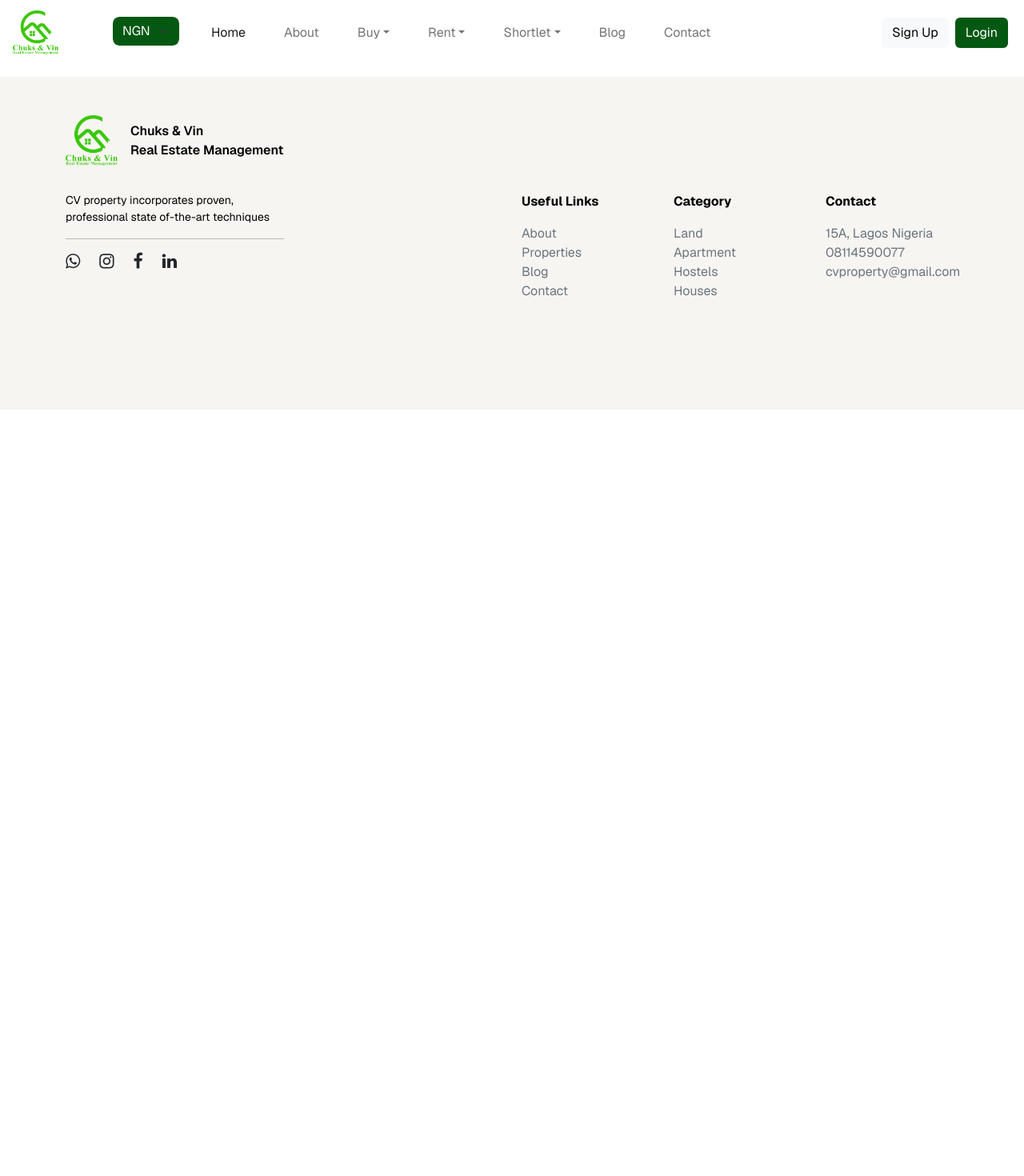
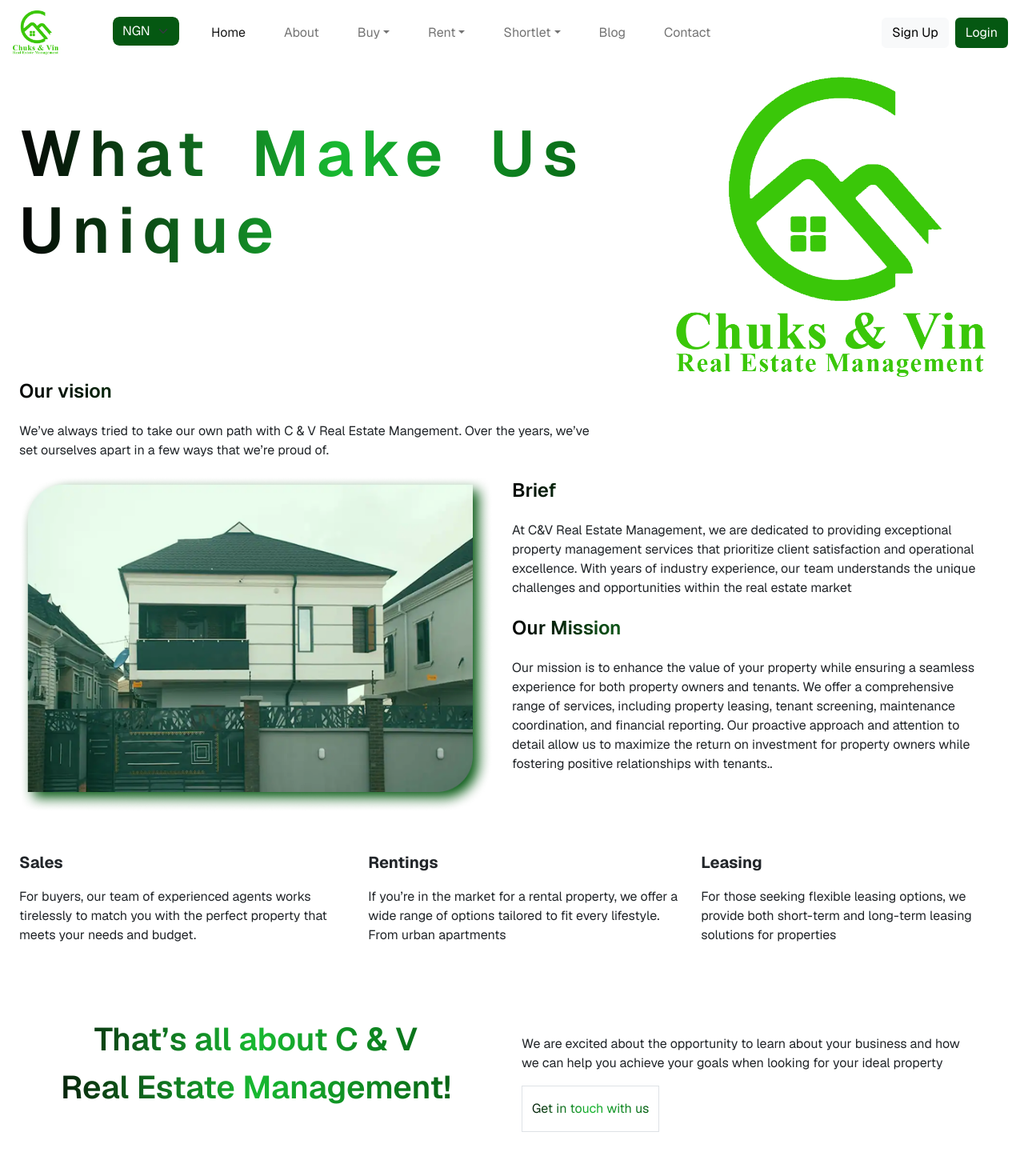
Before and after one commit to Saytzeff-D/CV-Web-FE, a React (Create React App) app: page /about in a window 1280 px wide. Shown: the top 1470 px of the page at 80% size. Before the commit the page ends 800 px from the top, so only its background shows below. Built offline with nearby package versions, Linux system fonts and the light colour scheme.

Commit message:
feat: about page

```diff
--- a/src/pages/About.js
+++ b/src/pages/About.js
@@ -1,13 +1,93 @@
-import React from "react";
 import Navbar from "../components/Navbar";
 import Footer from "../components/Footer";
+import Logo from "../assets/icon.png"
+import AboutImg from "../assets/about.png"
 
 const About = () => {
     return (
         <div>
             <Navbar />
-            <h1>About Us</h1>
-            <p>This is the about page.</p>
+            <div className="my-md-5 my-3 py-md-5 px-4">
+                <div className="row w-100">
+                    <div className="col-md-8">
+                        <p className="gradient-text fw-semibold display-1 py-md-5 about-text">
+                            What Make Us Unique
+                        </p>
+                    </div>
+                    <div className="col-4 d-md-block d-none">
+                        <img src={Logo} className="img-fluid" alt="Logo" />
+                    </div>
+                </div>
+                <p className="gradient-text fw-semibold fs-4">
+                    Our vision
+                </p>
+                <p className="py-1 col-md-7 fs-6">
+                    We’ve always tried to take our own path with C & V Real Estate Mangement. Over the years, we’ve set ourselves apart in a few ways that we’re proud of.
+                </p>
+                {/* Brief and Mission */}
+                <div className="row w-100">
+                    <div className="col-md-6">
+                        <img src={AboutImg} className="img-fluid" alt="About" />
+                    </div>
+                    <div className="col-md-6">
+                        <p className="gradient-text fw-semibold fs-4">
+                            Brief
+                        </p>
+                        <p className="py-1 fs-6">
+                            At C&V Real Estate Management, we are dedicated to providing exceptional property management services that prioritize client satisfaction and operational excellence. With years of industry experience, our team understands the unique challenges and opportunities within the real estate market
+                        </p>
+                        <p className="gradient-text fw-semibold fs-4">
+                            Our Mission
+                        </p>
+                        <p className="py-1 fs-6">
+                             Our mission is to enhance the value of your property while ensuring a seamless experience for both property owners and tenants. We offer a comprehensive range of services, including property leasing, tenant screening, maintenance coordination, and financial reporting. Our proactive approach and attention to detail allow us to maximize the return on investment for property owners while fostering positive relationships with tenants..
+                        </p>
+                    </div>
+                </div>
+                {/* Sales Renting and Leasing */}
+                <div className="d-flex flex-md-row flex-column my-5">
+                    <div className="me-md-3 mb-4">
+                        <p className="fw-bold fs-5">
+                            Sales
+                        </p>
+                        <p className="fs-6">
+                            For buyers, our team of experienced agents works tirelessly to match you with the perfect property that meets your needs and budget.
+                        </p>
+                    </div>
+                    <div className="me-md-3 mb-4">
+                        <p className="fw-bold fs-5">
+                            Rentings
+                        </p>
+                        <p className="fs-6">
+                            If you’re in the market for a rental property, we offer a wide range of options tailored to fit every lifestyle. From urban apartments
+                        </p>
+                    </div>
+                    <div className="me-md-3 mb-4">
+                        <p className="fw-bold fs-5">
+                            Leasing
+                        </p>
+                        <p className="fs-6">
+                            For those seeking flexible leasing options, we provide both short-term and long-term leasing solutions for properties
+                        </p>
+                    </div>
+                </div>
+                {/* That's all */}
+                <div className="row w-100 my-2">
+                    <div className="col-md-6">
+                        <p className="gradient-text fw-semibold fs-1 text-center">
+                            That’s all about C & V <br /> Real Estate Management!
+                        </p>
+                    </div>
+                    <div className="col-md-6 p-4">
+                        <p className="fs-6">
+                            We are excited about the opportunity to learn about your business and how we can help you achieve your goals when looking for your ideal property
+                        </p>
+                        <button className="btn gradient-text py-3 border rounded-0">
+                            Get in touch with us
+                        </button>
+                    </div>
+                </div>
+            </div>
             <Footer />
         </div>
     );
```
